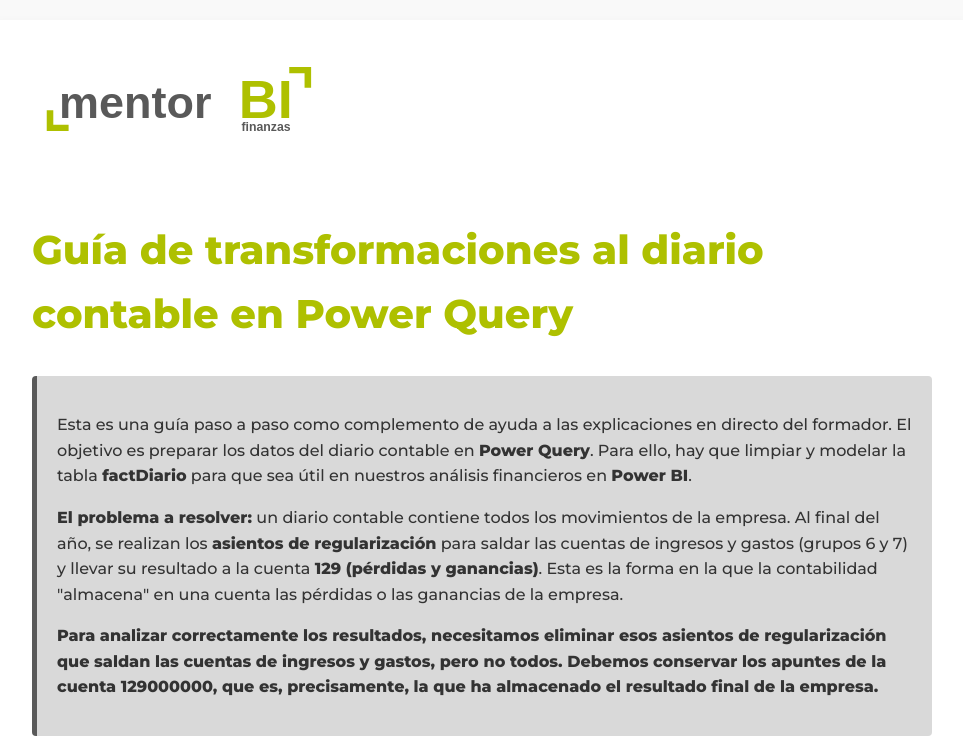
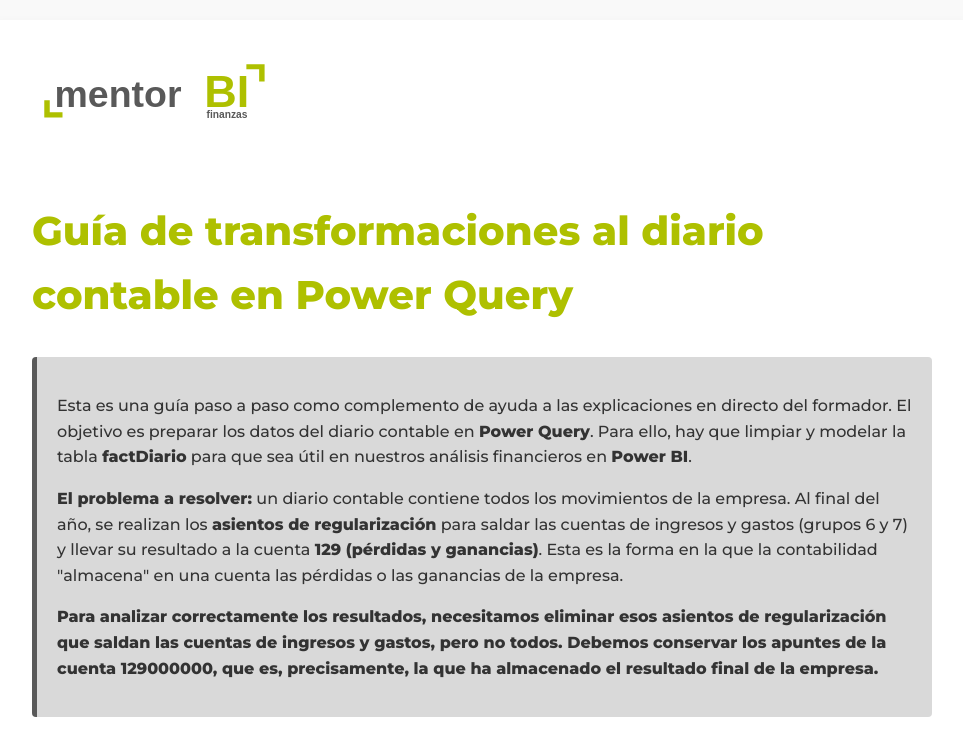
Before and after one commit to mentorBIfinanzas/cursoPBI2025-Dia1Transform, a plain HTML site: page index.html in a window 1280 px wide. Shown: the top 754 px of the page, without its empty margins (158-1121 px from the left). Drawn offline with Linux system fonts and the light colour scheme.

Commit message:
index.html

```diff
--- a/index.html
+++ b/index.html
@@ -162,7 +162,7 @@
 
     <div class="container">
         <!-- ===== IMAGEN INICIAL AÑADIDA AQUÍ ===== -->
-        <img src="Isologo_fondo_blanco.svg" alt="Logotipo" style="width: 300px; margin-bottom: 20px;">
+        <img src="Isologo_fondo_blanco.svg" alt="Logotipo" style="width: 250px; margin-bottom: 20px;">
 
         <h1><strong>Guía de transformaciones al diario contable en Power Query</strong></h1>
 
```
